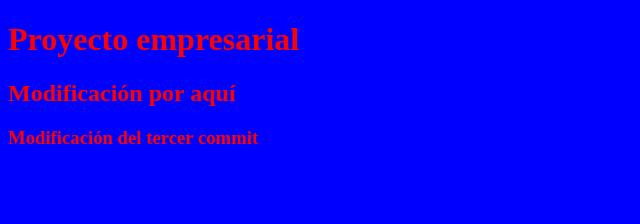
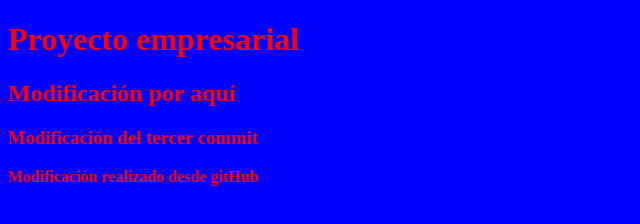
Before and after one commit to nachosoberado/CursoGitFinal, a plain HTML site: page index.html in a window 1280 px wide. Shown: the whole page, without its empty margins (0-640 px from the left). Drawn offline with Linux system fonts and the light colour scheme.

Commit message:
Update index.html

```diff
--- a/index.html
+++ b/index.html
@@ -10,5 +10,6 @@
     <h1>Proyecto empresarial</h1>
     <h2>Modificación por aquí</h2>
     <h3>Modificación del tercer commit</h3>
+    <p>Modificación realizado desde gitHub<p>
 </body>
 </html>
```
